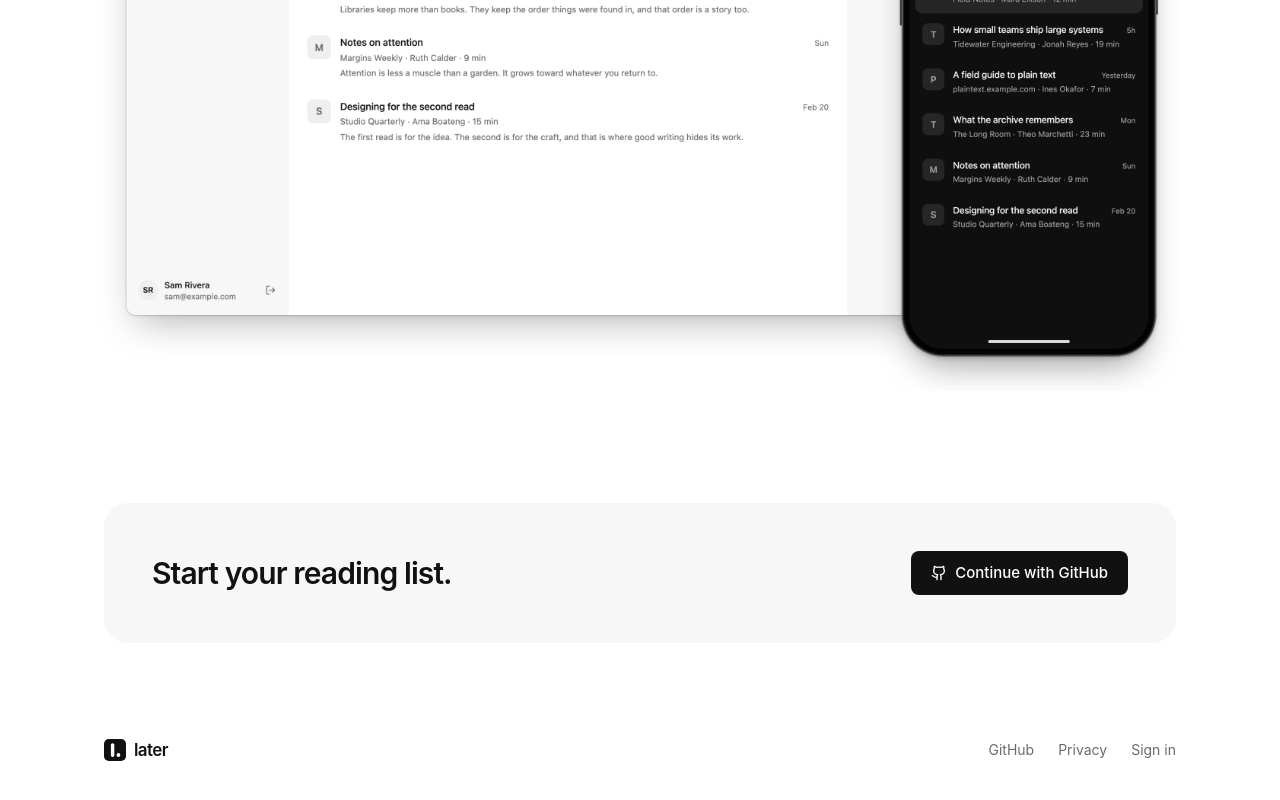
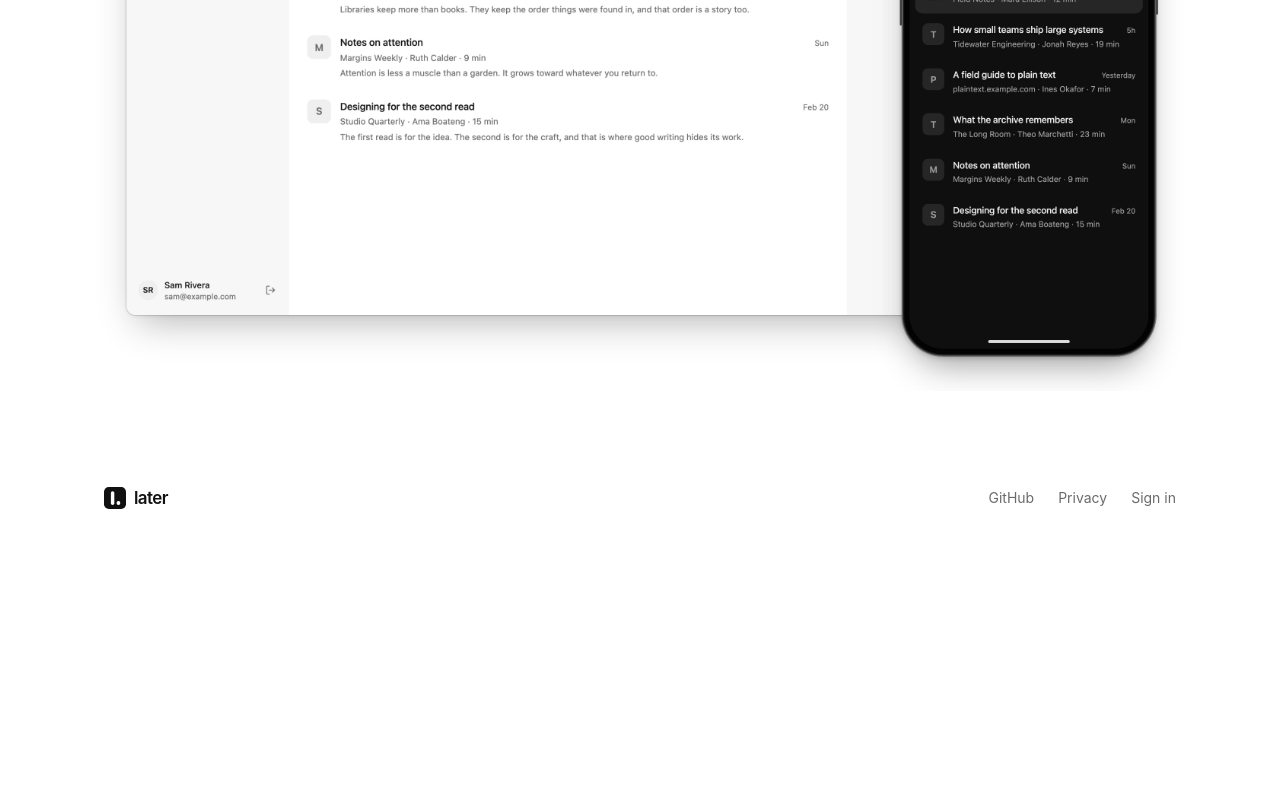
Before and after one commit to terror/later, a React (Vite) app in the folder apps/web/: page / in a window 1280 px wide. Shown: the part 856-1656 px from the top of the page. After the commit the page ends 1413 px from the top, so only its background shows below. Built offline with nearby package versions, Linux system fonts and the light colour scheme; no server answers.

Commit message:
Remove reading list call to action from landing page (#63)
* Remove reading list call to action from landing page

* Expect one GitHub login link on landing page

```diff
--- a/apps/web/src/pages/landing.tsx
+++ b/apps/web/src/pages/landing.tsx
@@ -45,7 +45,7 @@ export default function LandingPage() {
             </Button>
           </div>
         </section>
-        <section className='mx-auto max-w-6xl px-4 sm:px-8'>
+        <section className='mx-auto max-w-6xl px-4 pb-24 sm:px-8'>
           <picture>
             <source srcSet='/screenshot.webp' type='image/webp' />
             <img
@@ -56,19 +56,6 @@ export default function LandingPage() {
               className='h-auto w-full'
             />
           </picture>
-        </section>
-        <section className='mx-auto max-w-6xl px-6 pt-28 pb-24 sm:px-10'>
-          <div className='flex flex-col items-start gap-6 rounded-3xl bg-card px-8 py-12 sm:flex-row sm:items-center sm:justify-between sm:px-12'>
-            <h2 className='text-2xl font-semibold tracking-[-0.03em] sm:text-3xl'>
-              Start your reading list.
-            </h2>
-            <Button asChild size='lg'>
-              <a href={getLoginUrl()}>
-                <Github />
-                Continue with GitHub
-              </a>
-            </Button>
-          </div>
         </section>
       </main>
       <footer className='mx-auto flex max-w-6xl flex-wrap items-center justify-between gap-4 px-6 pb-12 text-sm text-muted-foreground sm:px-10'>
```
Also changed, not shown: 1 other file (tests, documents, lock files or other folders).
